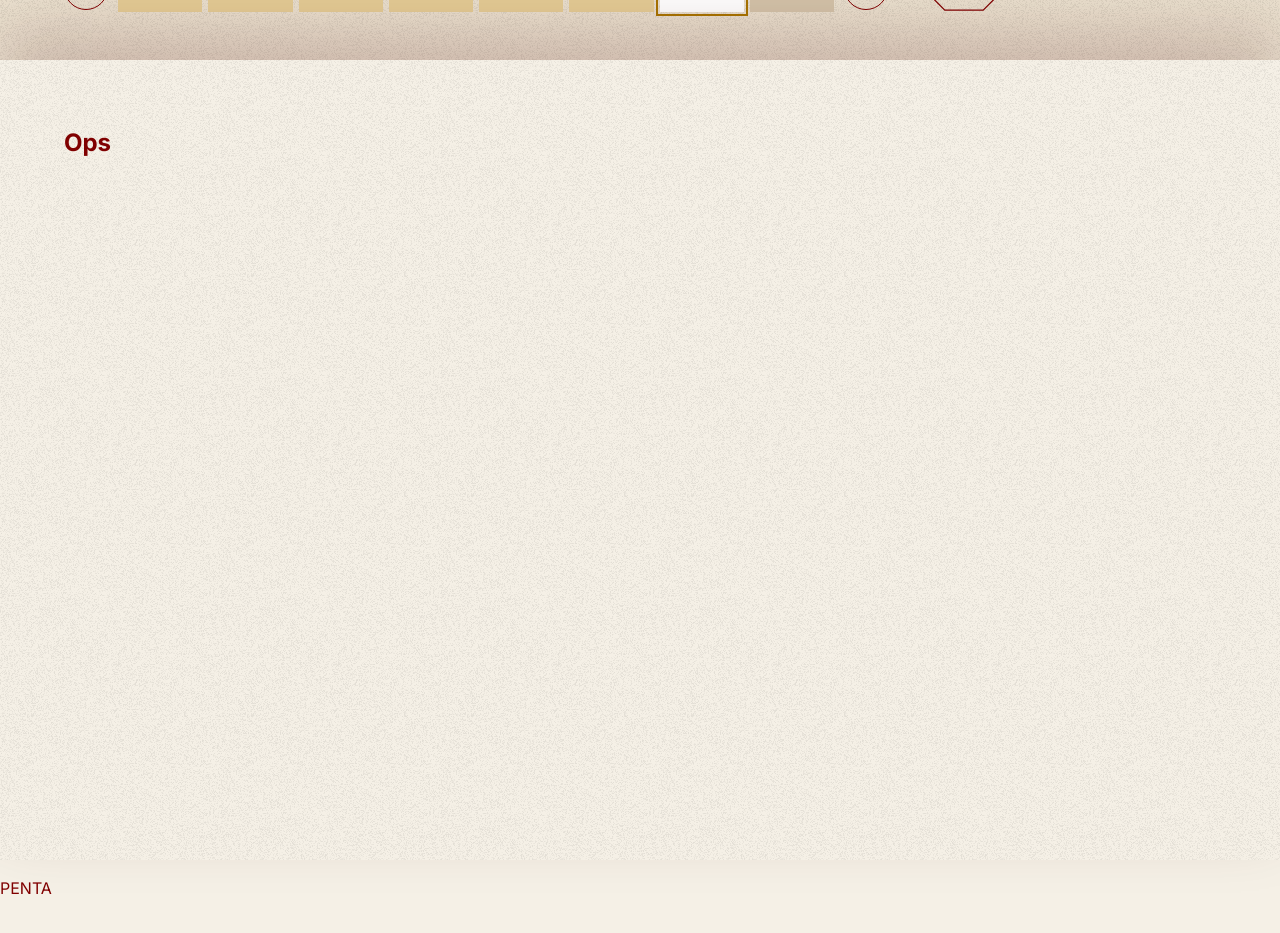
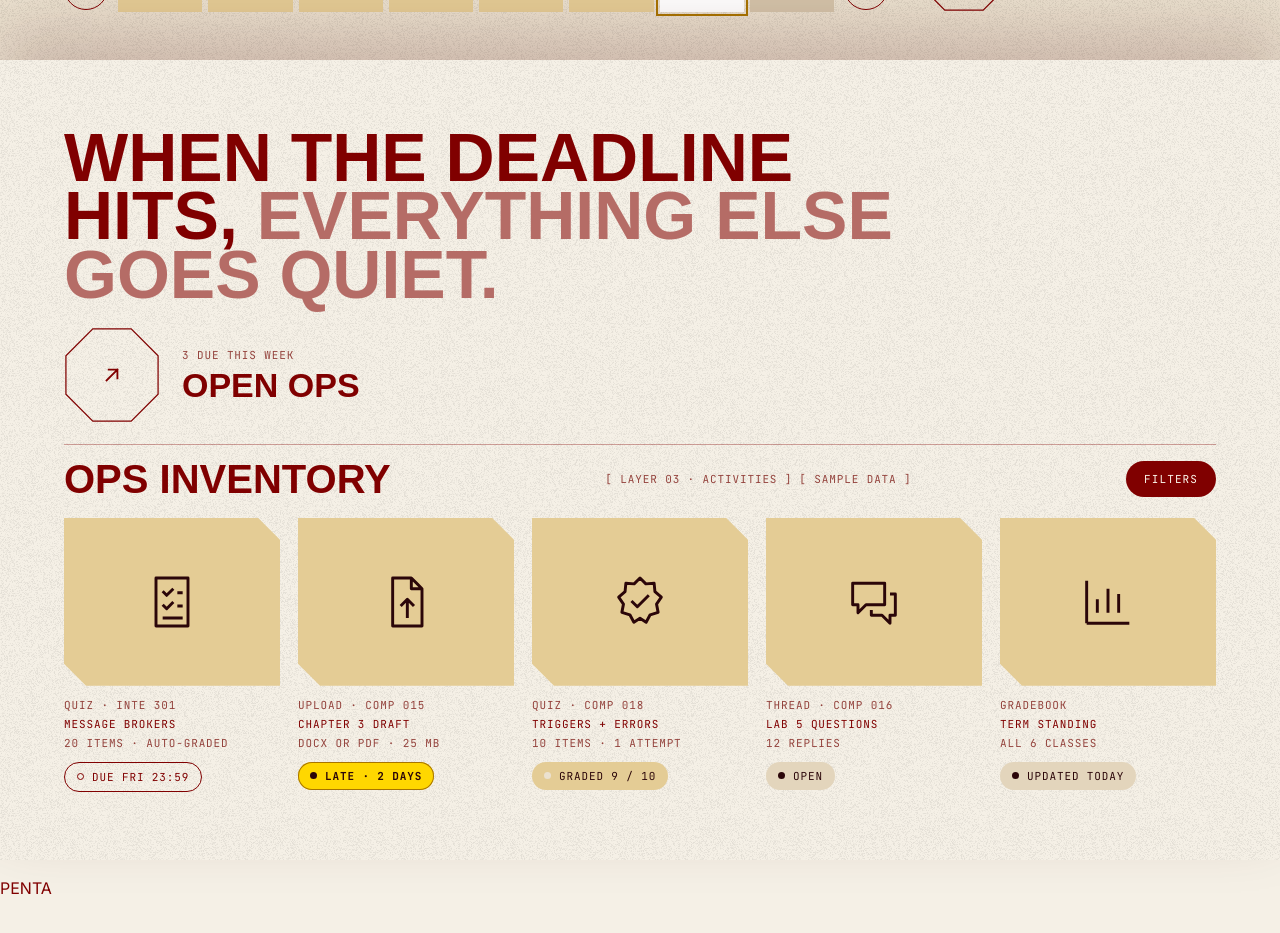
Before and after one commit to lauurnce/my-side-projects, a Next.js app in the folder penta/: page / in a window 1280 px wide. Shown: the part 5100-6033 px from the top of the page. Built offline with nearby package versions, Linux system fonts and the light colour scheme; a web font is replaced by a local one.

Commit message:
feat(landing): build the ops panel

```diff
--- /dev/null
+++ b/penta/src/components/landing/OpsPanel.module.css
@@ -0,0 +1,112 @@
+.top {
+  position: relative;
+  display: flex;
+  flex-wrap: wrap;
+  justify-content: space-between;
+  align-items: flex-end;
+  gap: 24px;
+}
+
+.line {
+  max-width: 860px;
+  margin: 0;
+  font-family: var(--font-display);
+  font-weight: 900;
+  font-size: clamp(44px, 8.5vh, 88px);
+  line-height: 0.86;
+  text-transform: uppercase;
+}
+
+.soft {
+  color: var(--fg-soft);
+}
+
+.bar {
+  position: relative;
+  display: flex;
+  flex-wrap: wrap;
+  justify-content: space-between;
+  align-items: center;
+  gap: 16px;
+  padding-top: 16px;
+  border-top: 1px solid rgba(var(--fg-rgb), 0.35);
+}
+
+.inventory {
+  margin: 0;
+  font-family: var(--font-display);
+  font-weight: 900;
+  font-size: 40px;
+  line-height: 0.9;
+  text-transform: uppercase;
+}
+
+.labels {
+  display: flex;
+  flex-wrap: wrap;
+  gap: 0 7px;
+}
+
+.grid {
+  position: relative;
+  display: grid;
+  grid-template-columns: repeat(5, minmax(0, 1fr));
+  gap: 18px;
+}
+
+.item {
+  display: flex;
+  flex-direction: column;
+  gap: 12px;
+  min-width: 0;
+}
+
+.tile {
+  display: flex;
+  align-items: center;
+  justify-content: center;
+  height: clamp(110px, 21vh, 210px);
+  background: var(--card);
+  color: var(--ink);
+  clip-path: polygon(0 0, calc(100% - var(--clip)) 0, 100% var(--clip), 100% 100%, var(--clip) 100%, 0 calc(100% - var(--clip)));
+}
+
+.text {
+  display: flex;
+  flex-direction: column;
+  gap: 5px;
+  font-family: var(--font-mono);
+  font-size: 11px;
+  letter-spacing: 0.08em;
+  text-transform: uppercase;
+}
+
+.muted {
+  color: var(--fg-muted);
+}
+
+.chip {
+  display: flex;
+  align-self: flex-start;
+  max-width: 100%;
+}
+
+@media (max-width: 1100px) {
+  .grid {
+    grid-template-columns: repeat(3, minmax(0, 1fr));
+  }
+
+  .grid > :nth-child(n + 4) {
+    display: none;
+  }
+}
+
+@media (max-width: 760px) {
+  .grid {
+    grid-template-columns: minmax(0, 1fr);
+  }
+
+  .grid > :nth-child(n + 4) {
+    display: flex;
+  }
+}
--- a/penta/src/components/landing/OpsPanel.tsx
+++ b/penta/src/components/landing/OpsPanel.tsx
@@ -1,9 +1,56 @@
+import { BracketLabel } from "@/components/ui/BracketLabel";
+import { OctagonCTA } from "@/components/ui/OctagonCTA";
+import { StatusChip } from "@/components/ui/StatusChip";
+import { panelsContent } from "@/content/landing";
+import styles from "./OpsPanel.module.css";
 import { Panel } from "./Panels";
+import panel from "./Panels.module.css";
+
+const { ops, sampleLabel, filters } = panelsContent;
 
 export function OpsPanel() {
   return (
     <Panel id="ops">
-      <h2 id="ops-title">Ops</h2>
+      <h2 id="ops-title" className="visually-hidden">
+        {ops.title}
+      </h2>
+      <div className={styles.top}>
+        <p className={styles.line}>
+          {ops.line} <span className={styles.soft}>{ops.lineSoft}</span>
+        </p>
+        <OctagonCTA {...ops.cta} size={96} />
+      </div>
+
+      <div className={styles.bar}>
+        <h3 className={styles.inventory}>{ops.inventory}</h3>
+        <span className={styles.labels}>
+          {ops.labels.map((label) => (
+            <BracketLabel key={label}>{label}</BracketLabel>
+          ))}
+          <BracketLabel>{sampleLabel}</BracketLabel>
+        </span>
+        <span className={panel.filters}>{filters}</span>
+      </div>
+
+      <div className={styles.grid}>
+        {ops.items.map((item) => (
+          <div key={item.title} className={styles.item}>
+            <div className={styles.tile}>
+              <svg width="64" height="64" viewBox="0 0 24 24" aria-hidden="true">
+                <path d={item.icon} fill="none" stroke="currentColor" strokeWidth="1.1" strokeLinejoin="round" />
+              </svg>
+            </div>
+            <div className={styles.text}>
+              <span className={styles.muted}>{item.kind}</span>
+              <span>{item.title}</span>
+              <span className={styles.muted}>{item.meta}</span>
+            </div>
+            <span className={styles.chip}>
+              <StatusChip status={item.status}>{item.statusText}</StatusChip>
+            </span>
+          </div>
+        ))}
+      </div>
     </Panel>
   );
 }
```
Also changed, not shown: 1 other file (tests, documents, lock files or other folders).
